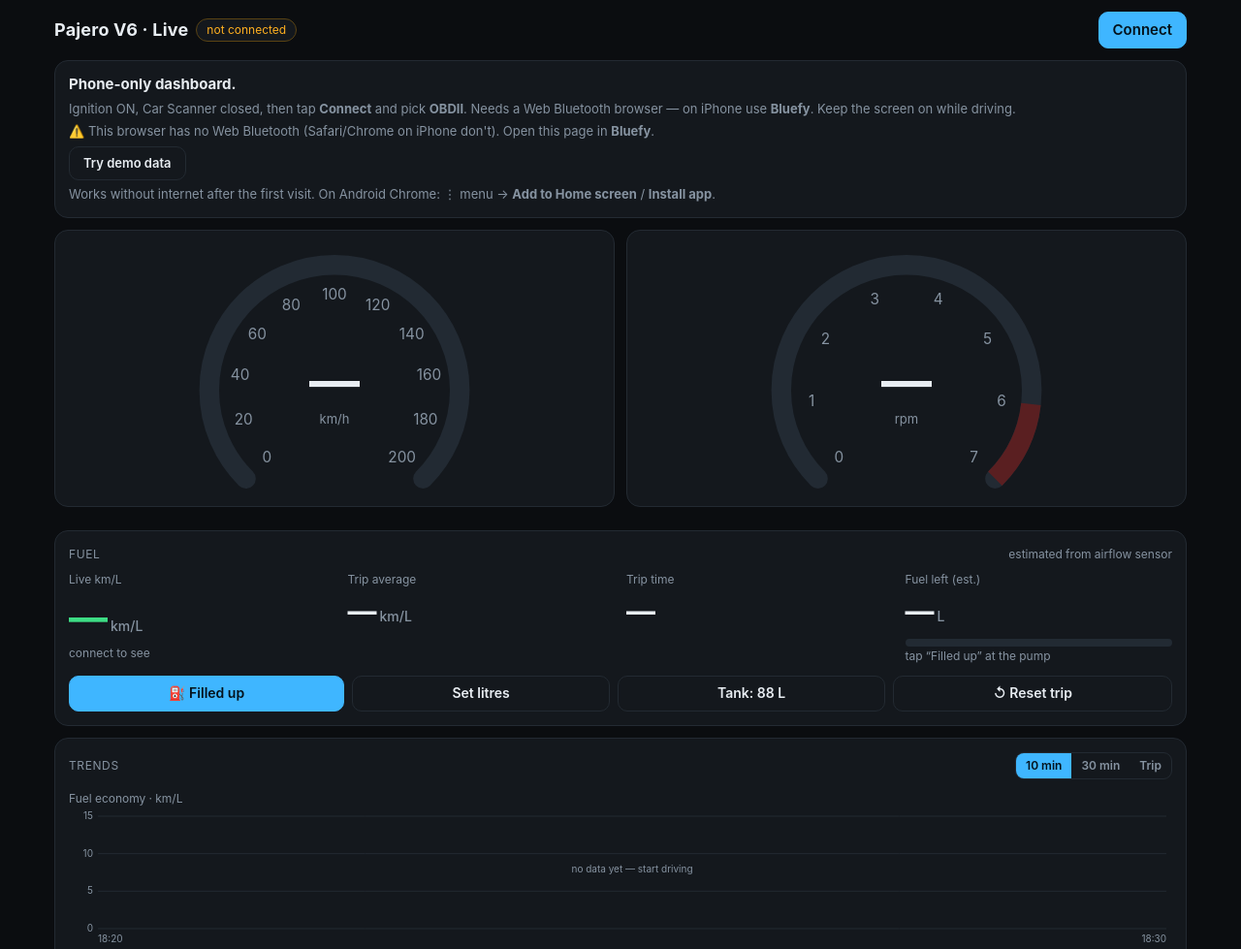
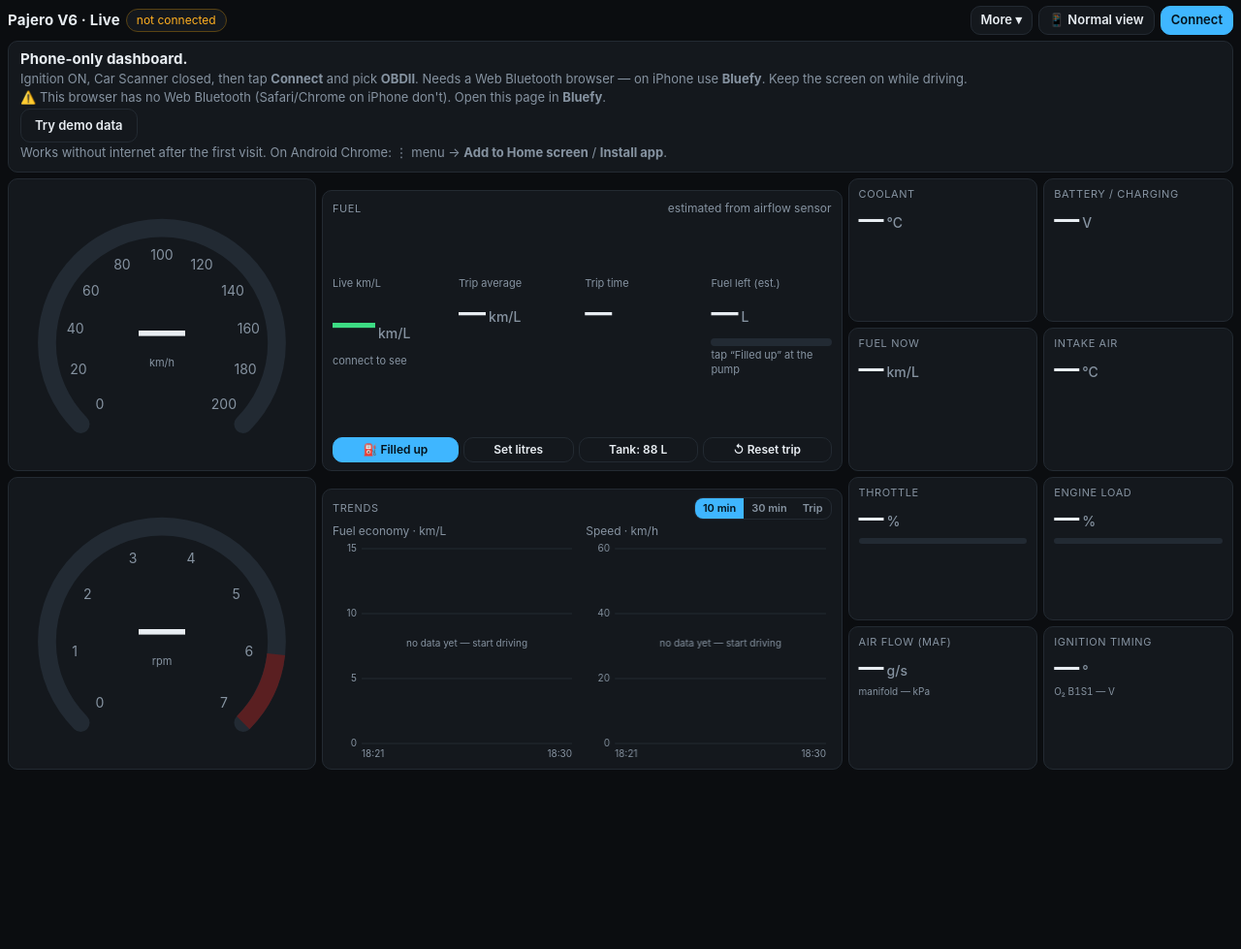
Before and after one commit to umerasghar-ps/pajero-dash, a plain HTML site: page index.html in a window 1280 px wide. Shown: the top 979 px of the page at 97% size. After the commit the page ends 800 px from the top, so only its background shows below. Drawn offline with Linux system fonts and the light colour scheme.

Commit message:
Car mode: one-screen landscape layout for the head unit; offline cache v2
Co-Authored-By: Claude Opus 5.5 <noreply@anthropic.com>

```diff
--- a/index.html
+++ b/index.html
@@ -86,6 +86,53 @@
     .lower{grid-template-columns:1fr}
     .gauge .val{font-size:40px} .gauge .unit{top:calc(46% + 44px)}
   }
+  /* ================= car mode: one landscape screen for head units (≈1024×600 / 1280×720) ================= */
+  .caronly{display:none}
+  body.car{max-width:none;height:100vh;height:100dvh;overflow:hidden;padding:6px 8px;display:grid;gap:6px;
+    grid-template-columns:minmax(0,.8fr) minmax(0,1.35fr) minmax(0,1fr);
+    grid-template-rows:auto auto minmax(0,1fr) minmax(0,1fr)}
+  body.car.more{height:auto;overflow:auto}
+  body.car .caronly{display:inline-block}
+  body.car header{grid-column:1/-1;grid-row:1;margin:0;gap:6px}
+  body.car header button{padding:5px 10px;font-size:13px}
+  body.car h1{font-size:15px}
+  body.car #intro{grid-column:1/-1;grid-row:2;margin:0;padding:8px 12px}
+  body.car #intro p{margin:2px 0}
+  body.car #alerts{grid-column:1/-1;grid-row:2;margin:0;flex-direction:row;flex-wrap:wrap;gap:6px}
+  body.car #alerts:empty{display:none}
+  body.car .alert{padding:3px 10px;font-size:12px}
+  body.car .card{padding:8px 10px;border-radius:10px}
+  body.car .label{font-size:11px}
+  /* col 1: speed over rpm */
+  body.car .gauges{grid-column:1;grid-row:3/5;grid-template-columns:1fr;grid-template-rows:1fr 1fr;gap:6px;min-height:0}
+  body.car .gauge{padding:2px;display:flex;align-items:center;justify-content:center;min-height:0}
+  body.car .gauge svg{height:100%;width:auto;max-width:100%;max-height:100%}
+  body.car .gauge .val{top:44%;font-size:clamp(22px,7vh,48px)}
+  body.car .gauge .unit{top:calc(44% + clamp(22px,7vh,48px) + 2px);font-size:11px}
+  /* col 2: fuel (top) + trends (bottom) */
+  body.car #fuelcard{grid-column:2;grid-row:3;margin:0;min-height:0;display:flex;flex-direction:column;justify-content:space-between}
+  body.car .fuelgrid{gap:6px;margin-top:2px}
+  body.car .fuelgrid .big{font-size:clamp(16px,4.6vh,28px)}
+  body.car .livefuel{font-size:clamp(22px,7vh,44px)!important}
+  body.car .fuelgrid .sub{font-size:11px}
+  body.car .btnrow{margin-top:4px;gap:5px}
+  body.car .btnrow button{padding:4px 6px;font-size:12px}
+  body.car #trendcard{grid-column:2;grid-row:4;margin:0;min-height:0;display:flex;flex-direction:column}
+  body.car .tcharts{display:grid;grid-template-columns:1fr 1fr;gap:8px;flex:1;min-height:0}
+  body.car .tchart{display:flex;flex-direction:column;min-height:0}
+  body.car .tchart .row{margin-top:2px!important}
+  body.car canvas.trend{flex:1;height:auto;min-height:0}
+  body.car #trendcard .legend{display:none}
+  body.car .seg button{padding:3px 8px;font-size:11px}
+  /* col 3: tiles 2×4 */
+  body.car .tiles{grid-column:3;grid-row:3/5;margin:0;grid-template-columns:1fr 1fr;grid-auto-rows:minmax(0,1fr);gap:6px;min-height:0}
+  body.car .tile .big{font-size:clamp(16px,4.4vh,26px);margin-top:0}
+  body.car .tile .sub{font-size:10px}
+  body.car .tile .bar{margin-top:4px;height:6px}
+  /* everything else only after "More" */
+  body.car .lower{display:none}
+  body.car.more .lower{display:grid;grid-column:1/-1;grid-row:5;margin:0}
+
   @media (max-width:480px){
     .fuelgrid{grid-template-columns:1fr 1fr}
     .gauges{gap:8px}
@@ -101,6 +148,8 @@
   <h1>Pajero V6 · Live</h1>
   <span id="status" class="pill down">not connected</span>
   <span class="spacer"></span>
+  <button id="btn-more" class="caronly">More ▾</button>
+  <button id="btn-carmode" title="Switch layout">🚗 Car mode</button>
   <button id="btn-retry">↻ Try again</button>
   <button id="btn-connect" class="primary">Connect</button>
 </header>
@@ -144,17 +193,23 @@
   </div>
 </div>
 
-<div class="card" style="margin-top:12px">
+<div class="card" id="trendcard" style="margin-top:12px">
   <div class="row">
     <div class="label">Trends</div>
     <div class="seg" id="trend-seg">
       <button data-r="600" class="on">10 min</button><button data-r="1800">30 min</button><button data-r="0">Trip</button>
     </div>
   </div>
-  <div class="row" style="margin-top:10px"><span class="sub">Fuel economy · km/L</span><span class="sub" id="t-kmpl-note"></span></div>
-  <canvas id="c-kmpl" class="trend"></canvas>
-  <div class="row" style="margin-top:10px"><span class="sub">Speed · km/h</span><span class="sub" id="t-speed-note"></span></div>
-  <canvas id="c-speed" class="trend"></canvas>
+  <div class="tcharts">
+    <div class="tchart">
+      <div class="row" style="margin-top:10px"><span class="sub">Fuel economy · km/L</span><span class="sub" id="t-kmpl-note"></span></div>
+      <canvas id="c-kmpl" class="trend"></canvas>
+    </div>
+    <div class="tchart">
+      <div class="row" style="margin-top:10px"><span class="sub">Speed · km/h</span><span class="sub" id="t-speed-note"></span></div>
+      <canvas id="c-speed" class="trend"></canvas>
+    </div>
+  </div>
   <div class="legend"><span><i style="background:var(--muted)"></i>dashed = trip average</span><span>gaps = stopped / idling</span></div>
 </div>
 
@@ -896,6 +951,38 @@ window.addEventListener("pagehide", saveTrip);
 renderTrips(); drawChart(); drawTrends(); render();
 
 // offline support: save the app on this device (works without internet after the first visit)
+// ---- car mode (landscape one-screen layout). Auto on wide, short screens; the choice is remembered.
+const CAR_KEY = "pajero.carmode";
+function wantCarMode(){
+  let pref = null; try { pref = localStorage.getItem(CAR_KEY); } catch {}
+  if (pref === "on") return true;
+  if (pref === "off") return false;
+  return innerWidth > innerHeight && innerHeight <= 820 && innerWidth >= 700;
+}
+function applyCarMode(on){
+  document.body.classList.toggle("car", on);
+  if (!on) document.body.classList.remove("more");
+  $("btn-carmode").textContent = on ? "📱 Normal view" : "🚗 Car mode";
+  $("btn-more").textContent = document.body.classList.contains("more") ? "Less ▴" : "More ▾";
+  requestAnimationFrame(() => { drawChart(); drawTrends(); });
+}
+$("btn-carmode").onclick = () => {
+  const on = !document.body.classList.contains("car");
+  try { localStorage.setItem(CAR_KEY, on ? "on" : "off"); } catch {}
+  applyCarMode(on);
+};
+$("btn-more").onclick = () => {
+  document.body.classList.toggle("more");
+  applyCarMode(true);
+  if (document.body.classList.contains("more")) document.querySelector(".lower").scrollIntoView({behavior:"smooth"});
+  else window.scrollTo(0,0);
+};
+window.addEventListener("resize", () => {
+  let pref = null; try { pref = localStorage.getItem(CAR_KEY); } catch {}
+  if (!pref) applyCarMode(wantCarMode());
+});
+applyCarMode(wantCarMode());
+
 let installEvt = null;
 window.addEventListener("beforeinstallprompt", e => {            // Android Chrome: offer "Install app"
   e.preventDefault(); installEvt = e; $("btn-install").style.display = "inline-block";
--- a/sw.js
+++ b/sw.js
@@ -1,7 +1,7 @@
 // Offline support: keep a copy of the app on the device.
 // Page: network first (so updates arrive when online), falls back to the saved copy offline.
 // Icons/manifest: saved copy first.
-const CACHE = "pajero-live-v1";
+const CACHE = "pajero-live-v2";
 const FILES = ["./", "./index.html", "./manifest.webmanifest", "./icon-180.png", "./icon-192.png", "./icon-512.png"];
 
 self.addEventListener("install", e => {
```
